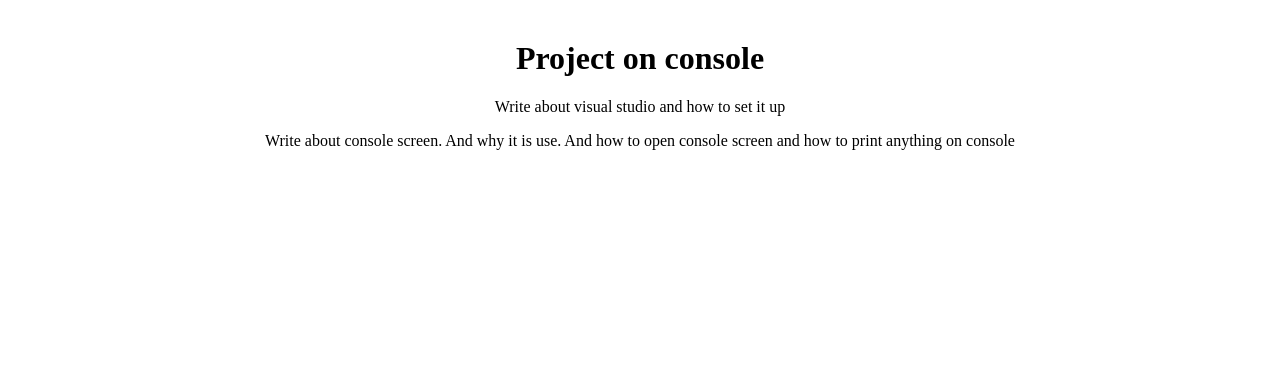
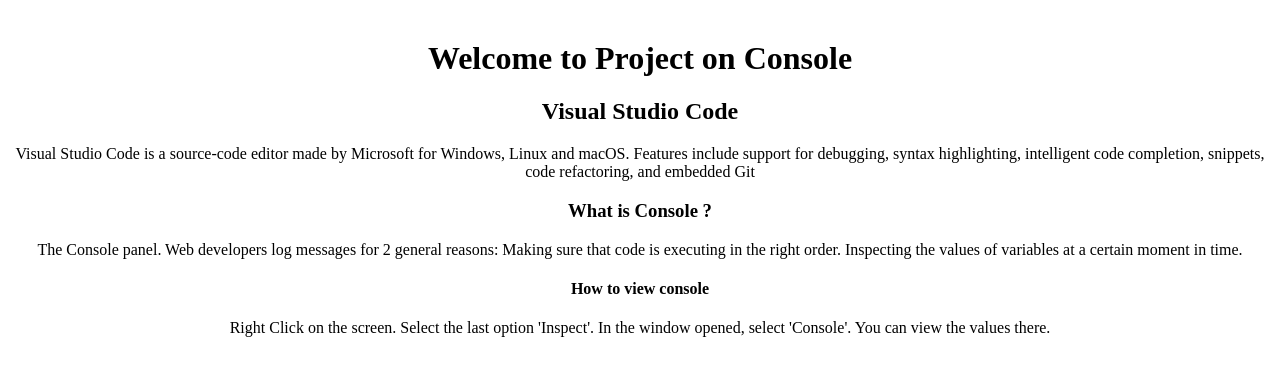
Before and after one commit to mamta2208/JavaConsoleC77Project, a plain HTML site: page index.html in a window 1280 px wide. Drawn offline with Linux system fonts and the light colour scheme.

Commit message:
Add files via upload

```diff
--- a/index.html
+++ b/index.html
@@ -1,18 +1,30 @@
 <html>
+
 <head>
     <title>
         Project C77
     </title>
+
 <body>
     <center style="margin-top: 40px;">
         <h1>
-                Project on console
+            Welcome to Project on Console
         </h1>
+        <h2>Visual Studio Code</h2>
         <p>
-                Write about visual studio and how to set it up
+            Visual Studio Code is a source-code editor made by Microsoft for Windows, Linux and macOS.
+            Features include support for debugging, syntax highlighting, intelligent code completion, snippets, code refactoring, and embedded Git
         </p>
+        <h3>What is Console ? </h3>
         <p>
-                Write about console screen. And why it is use. And how to open console screen and how to print anything on console
+            The Console panel. Web developers log messages for 2 general reasons:
+            Making sure that code is executing in the right order.
+            Inspecting the values of variables at a certain moment in time.
+        </p>
+        <h4>How to view console</h4>
+        <p>
+            Right Click on the screen. Select the last option 'Inspect'.
+            In the window opened, select 'Console'. You can view the values there.
         </p>
 
     </center>
@@ -29,18 +41,18 @@ console.log(full_name);
         var a = 10;
         var b = 5;
 
-var add = a + b ;
+        var add = a + b;
         console.log(add);
 
-var sub = a - b ;
+        var sub = a - b;
         console.log(sub);
 
-var multiple = a * b ;
+        var multiple = a * b;
         console.log(multiple);
 
-var divide = a / b ;
+        var divide = a / b;
         console.log(divide);
-
     </script>
 </body>
+
 </html>
```
Lines whose indentation alone changed are shown as unchanged.
